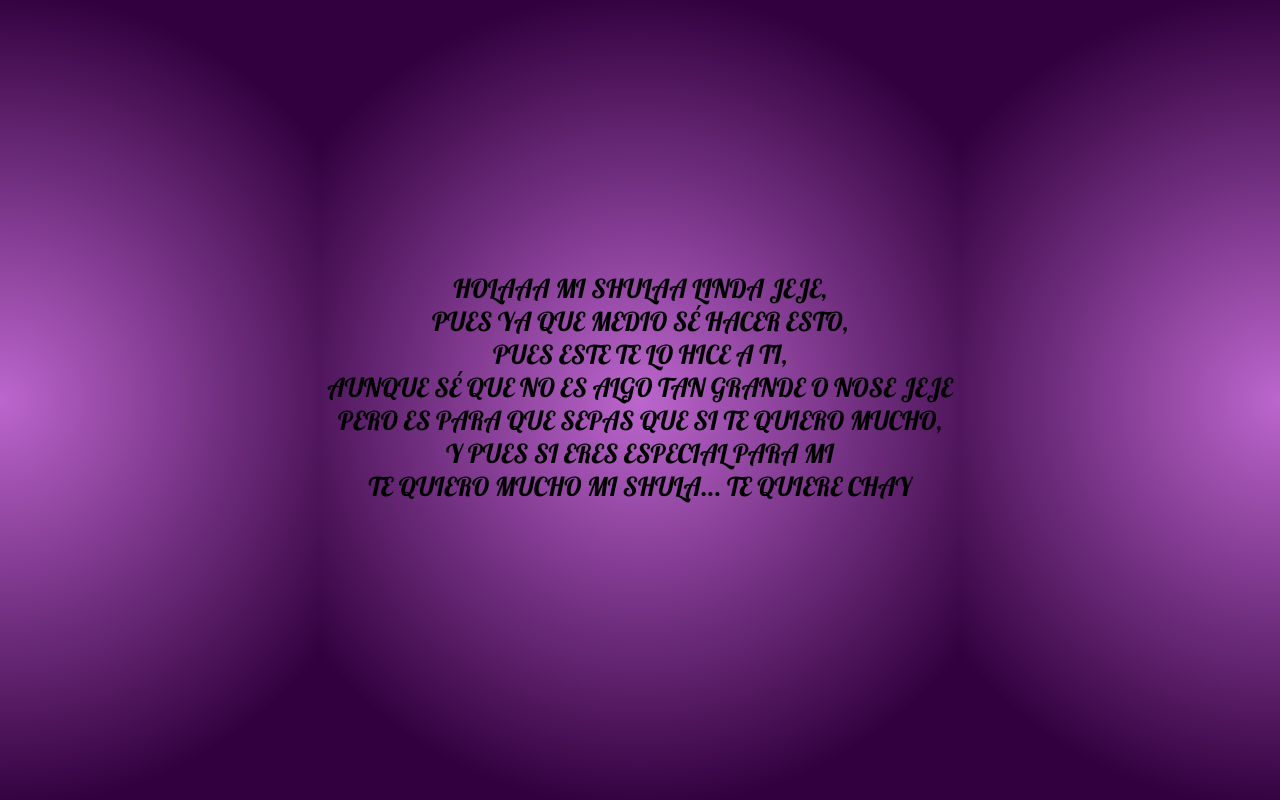
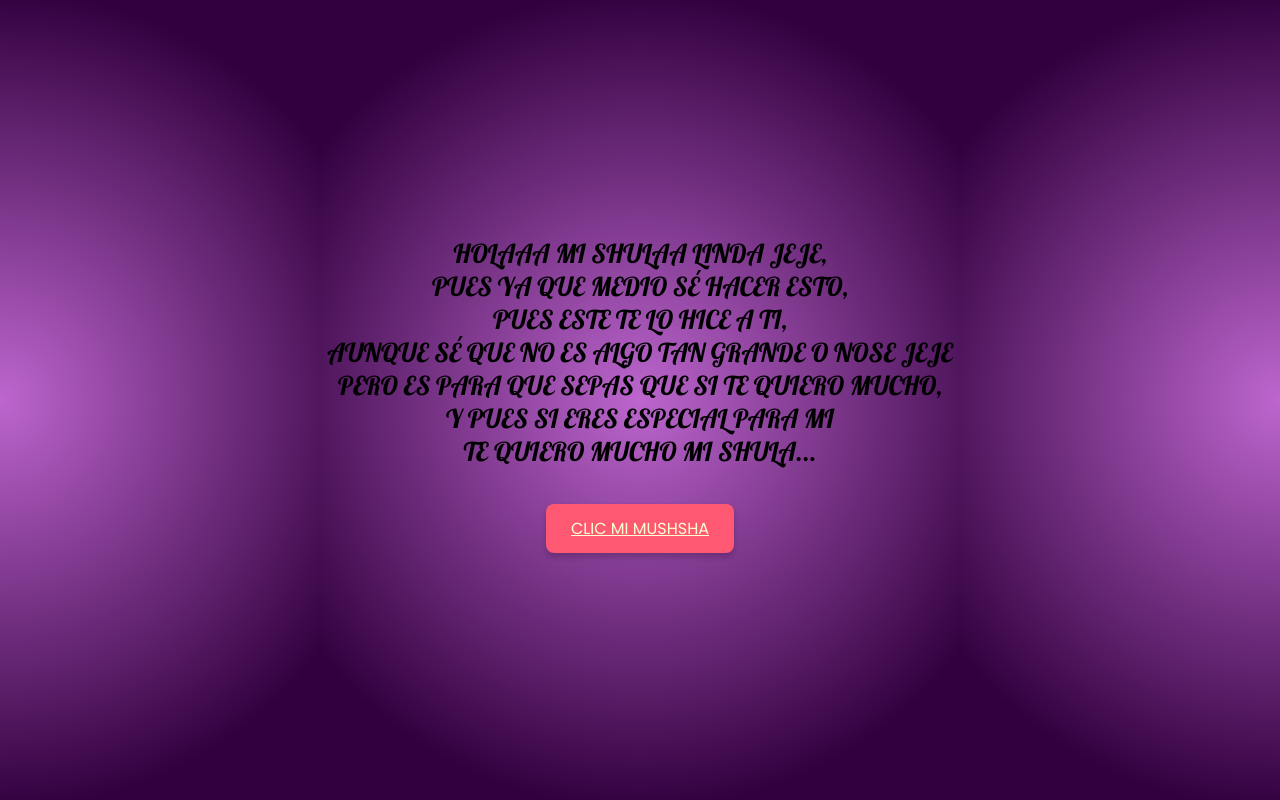
Before and after one commit to Isaiashz/isaiasc.github.io, a plain HTML site: page si.html in a window 1280 px wide. Drawn offline with Linux system fonts and the light colour scheme.

Commit message:
Update si.html

```diff
--- a/si.html
+++ b/si.html
@@ -16,9 +16,8 @@
           AUNQUE SÉ QUE NO ES ALGO TAN GRANDE O NOSE JEJE<br>
           PERO ES PARA QUE SEPAS QUE SI TE QUIERO MUCHO,<br>
           Y PUES SI ERES ESPECIAL PARA MI <br>
-          TE QUIERO MUCHO MI SHULA... TE QUIERE CHAY
-
-
+          TE QUIERO MUCHO MI SHULA...
         </p>
+    <a href="inde.html" class="button">CLIC MI MUSHSHA</a>
 </body>
 </html>
```
